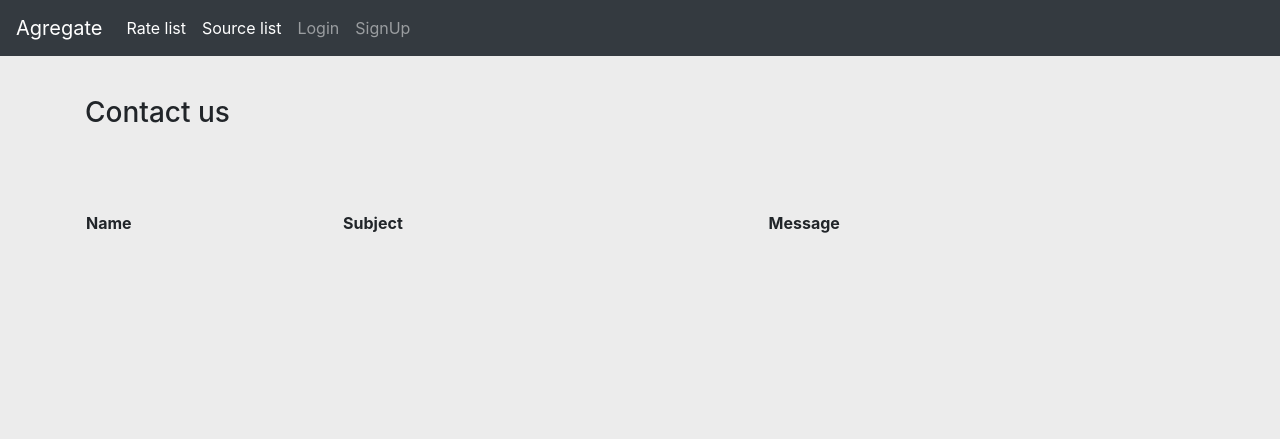
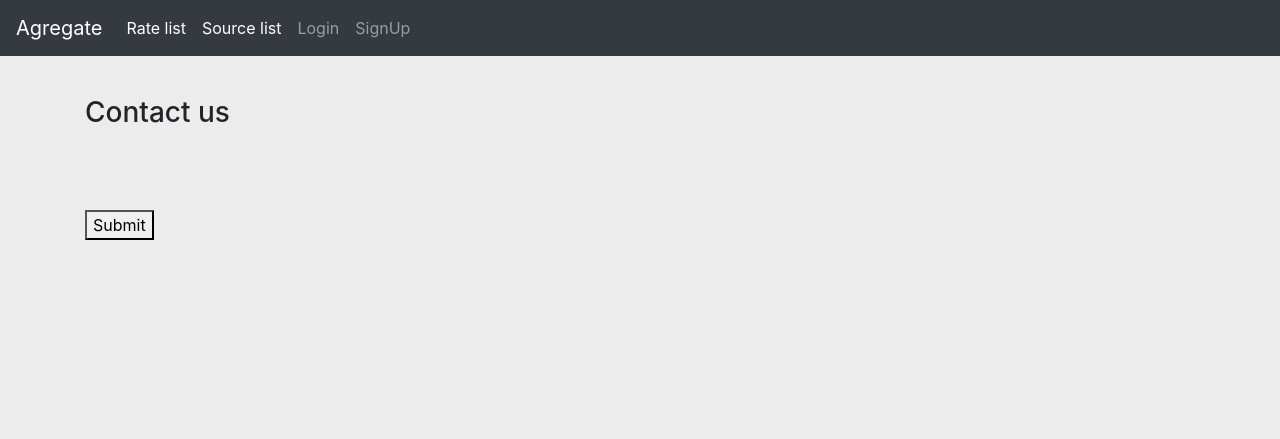
Before and after one commit to MischaelT/pr_AgregateIt, a Django app: page /currency/contactUs/ in a window 1280 px wide. Shown: the top 439 px of the page. Run offline with Django 3.2, Linux system fonts and the light colour scheme; lists and menus that the app fills with data are empty; some libraries are stand-ins or nearby versions.

Commit message:
Classwork 23: add test for api, contactus

```diff
--- a/app/accounts/tasks.py
+++ b/app/accounts/tasks.py
@@ -4,7 +4,7 @@
 
 from settings import settings
 
-
+# TODO Исправить баг с не отправлением имаила
 @shared_task
 def activate_email(activation_link, email_to):
     subject = 'Activate your account'
--- a/app/currency/templates/contact_us.html
+++ b/app/currency/templates/contact_us.html
@@ -1,4 +1,6 @@
 {% extends 'base.html' %}
+
+{% load crispy_forms_tags %}
 
 {% block main_content%}
 <br>
@@ -8,24 +10,13 @@
 <h3>Contact us</h3>
 <br>
 <br>
-<br>
-    <table>
-        <colgroup>
-            <col style="width: 300px;" >
-            <col style="width: 500px;" >
-            <col style="width: 500px;" >
-          </colgroup>
-        <tr>
-            <th>Name</th>
-            <th>Subject</th>
-            <th>Message</th>
-        </tr>
-        {% for item in contactUs_list %}
-            <tr>
-                <td>{{item.email_from}}</td>
-                <td>{{item.subject}}</td>
-                <td>{{item.message}}</td>
-            </tr>
-        {% endfor %}
-    </table>
+<form method="post">
+    {% csrf_token %}
+    {{ form|crispy }}
+    <br>
+    <button type="submit">Submit</button>
+  </form>
+  <br>
+  <br>
+
 {% endblock %}
--- a/app/currency/templates/includes/footer.html
+++ b/app/currency/templates/includes/footer.html
@@ -15,7 +15,7 @@
       </div>
       <div class="col-md-3 py-2 mx-auto">
         <div class="mb-2 flex-center">
-          <a href="../../api/rates" style="color: rgb(123, 196, 255); font-size: 14pt;">
+          <a href="../../api" style="color: rgb(123, 196, 255); font-size: 14pt;">
               API
           </a>
         </div>
--- a/app/currency/views.py
+++ b/app/currency/views.py
@@ -94,10 +94,9 @@
         return self.request.user.is_superuser
 
 
-# TODO попроавить загрузку тимплейта
 class EmailCreateView(CreateView):
     model = ContactUs
-    template_name = 'contact_us'
+    template_name = 'contact_us.html'
     success_url = reverse_lazy('currency:index')
     fields = (
             'email_from',
--- /dev/null
+++ b/app/pytest.ini
@@ -0,0 +1,4 @@
+[pytest]
+DJANGO_SETTINGS_MODULE = settings.settings_test
+python_files = tests.py test_*.py *_tests.py app/tests/*.py
+addopts = -p no:warnings -s --nomigrations
--- a/app/settings/settings.py
+++ b/app/settings/settings.py
@@ -202,7 +202,7 @@
 
 
 REST_FRAMEWORK = {
-
+# TODO Решить проблемы с аутентификацией
     # 'DEFAULT_AUTHENTICATION_CLASSES': (  # 401 Не смогли определить кто это такой
     #     'rest_framework_simplejwt.authentication.JWTAuthentication',
     # ),
@@ -211,7 +211,8 @@
     # ),
     'DEFAULT_THROTTLE_RATES': {  # Сколько запросов в минуту может делать пользователь
         'rates_anon_trottle': '20/min',
-    }
+    },
+    'TEST_REQUEST_DEFAULT_FORMAT': 'json',
 }
 
 SIMPLE_JWT = {
--- /dev/null
+++ b/app/settings/settings_test.py
@@ -0,0 +1,5 @@
+from settings.settings import *  # noqa
+
+DEBUG = False
+# Когда селери находит эту настройку, то все таски будут выполняться как функции, игнорируя брокера. Не должно идти в прод
+CELERY_TASK_ALWAYS_EAGER = True
--- a/requirements.txt
+++ b/requirements.txt
@@ -1,5 +1,6 @@
 amqp==5.0.6
 asgiref==3.4.1
+attrs==21.2.0
 autopep8==1.5.7
 backcall==0.2.0
 beautifulsoup4==4.9.3
@@ -38,6 +39,7 @@
 gprof2dot==2021.2.21
 idna==3.2
 inflection==0.5.1
+iniconfig==1.1.1
 ipython==7.25.0
 ipython-genutils==0.2.0
 itsdangerous==2.0.1
@@ -55,8 +57,10 @@
 parso==0.8.2
 pexpect==4.8.0
 pickleshare==0.7.5
+pluggy==1.0.0
 prompt-toolkit==3.0.19
 ptyprocess==0.7.0
+py==1.10.0
 pycodestyle==2.7.0
 pycparser==2.20
 pyflakes==2.3.1
@@ -64,6 +68,7 @@
 PyJWT==2.1.0
 pyOpenSSL==20.0.1
 pyparsing==2.4.7
+pytest==6.2.5
 python-dateutil==2.8.2
 pytz==2021.1
 PyYAML==5.4.1
```
Also changed, not shown: app/tests/api.py (added, +37 -0 lines), app/tests/conftest.py (added, +15 -0 lines), app/tests/contactus.py (added, +58 -0 lines), app/tests/fixtures/sources.json (added, +10 -0 lines), app/db.sqlite3, app/tests/__init__.py (added), 3 other files.
